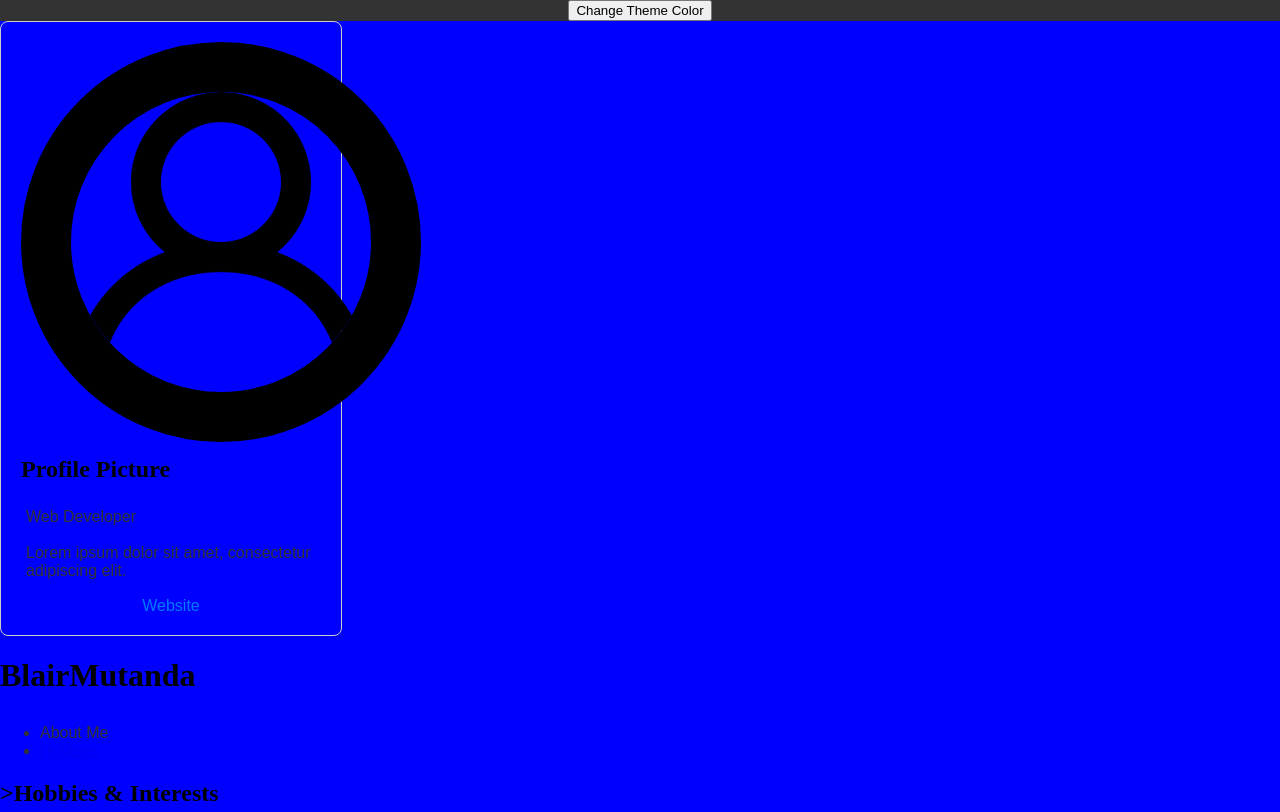
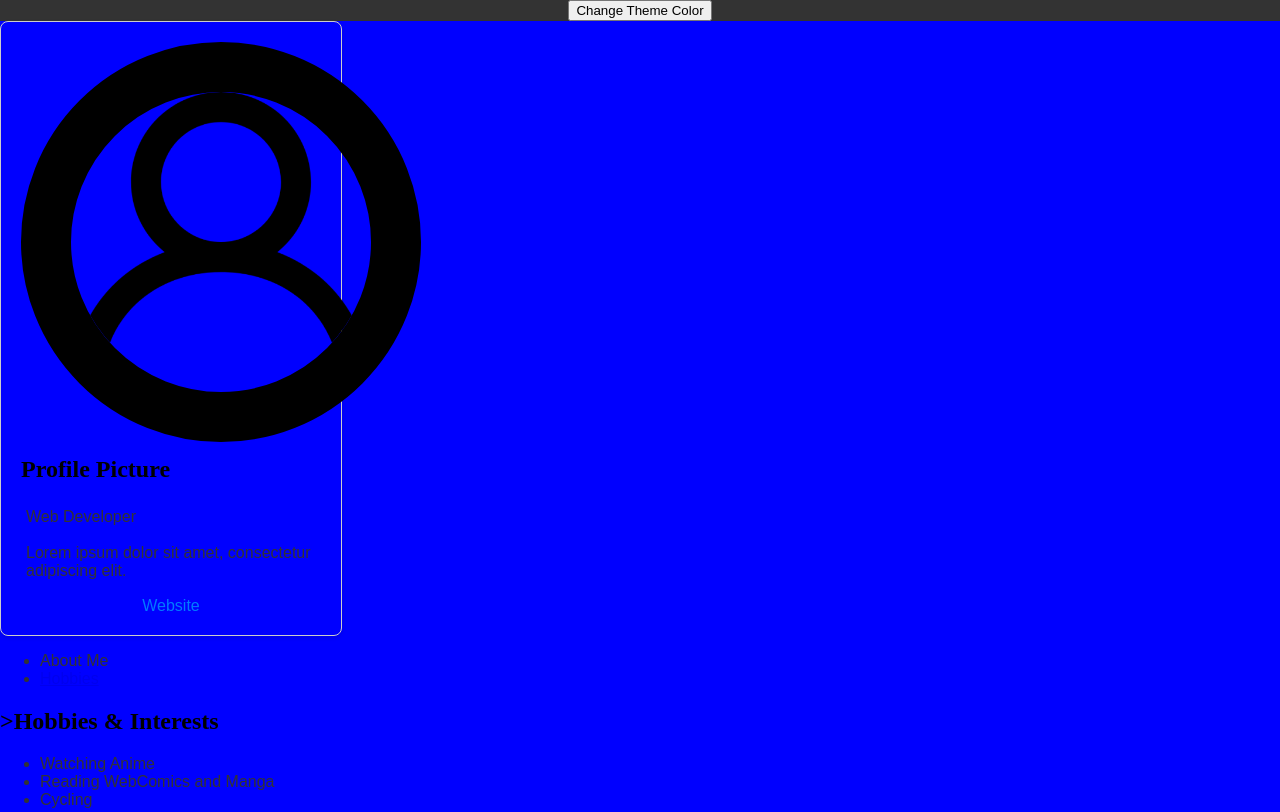
Before and after one commit to Bmcoding-ui/webproject1, a plain HTML site: page index.html in a window 1280 px wide. Shown: the top 812 px of the page. Drawn offline with Linux system fonts and the light colour scheme.

Commit message:
second commit

```diff
--- a/index.html
+++ b/index.html
@@ -21,7 +21,7 @@
         <a href="https://example.com">Website</a>
     </div>
 
-<h1>BlairMutanda</h1>
+
 
 
 <ul>
```
